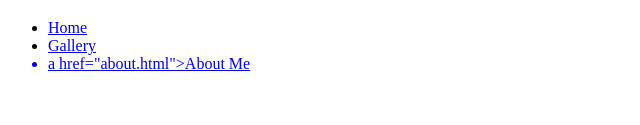
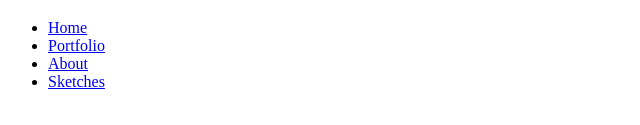
Before and after one commit to Awesomebookgirl/codingschoolwinter2019, a plain HTML site: page index.html in a window 1280 px wide. Shown: the part 157-282 px from the top of the page, without its empty margins (0-640 px from the left). Drawn offline with Linux system fonts and the light colour scheme.

Commit message:
Update index.html

```diff
--- a/index.html
+++ b/index.html
@@ -8,9 +8,10 @@
      </header>
      <nav>
       <ul>
-        <li><a href="index.html">Home</li>
-        <li><a href="gallery.html">Gallery</li>
-        <li>a href="about.html">About Me</li>
+        <li><a href="index.html">Home</a></li>
+        <li><a href="gallery.html">Portfolio</a></li>
+        <li><a href="about.html">About</a></li>
+        <li><a href="sketches.html">Sketches</a></li>
       </ul>
     </nav>
   </body>
```
